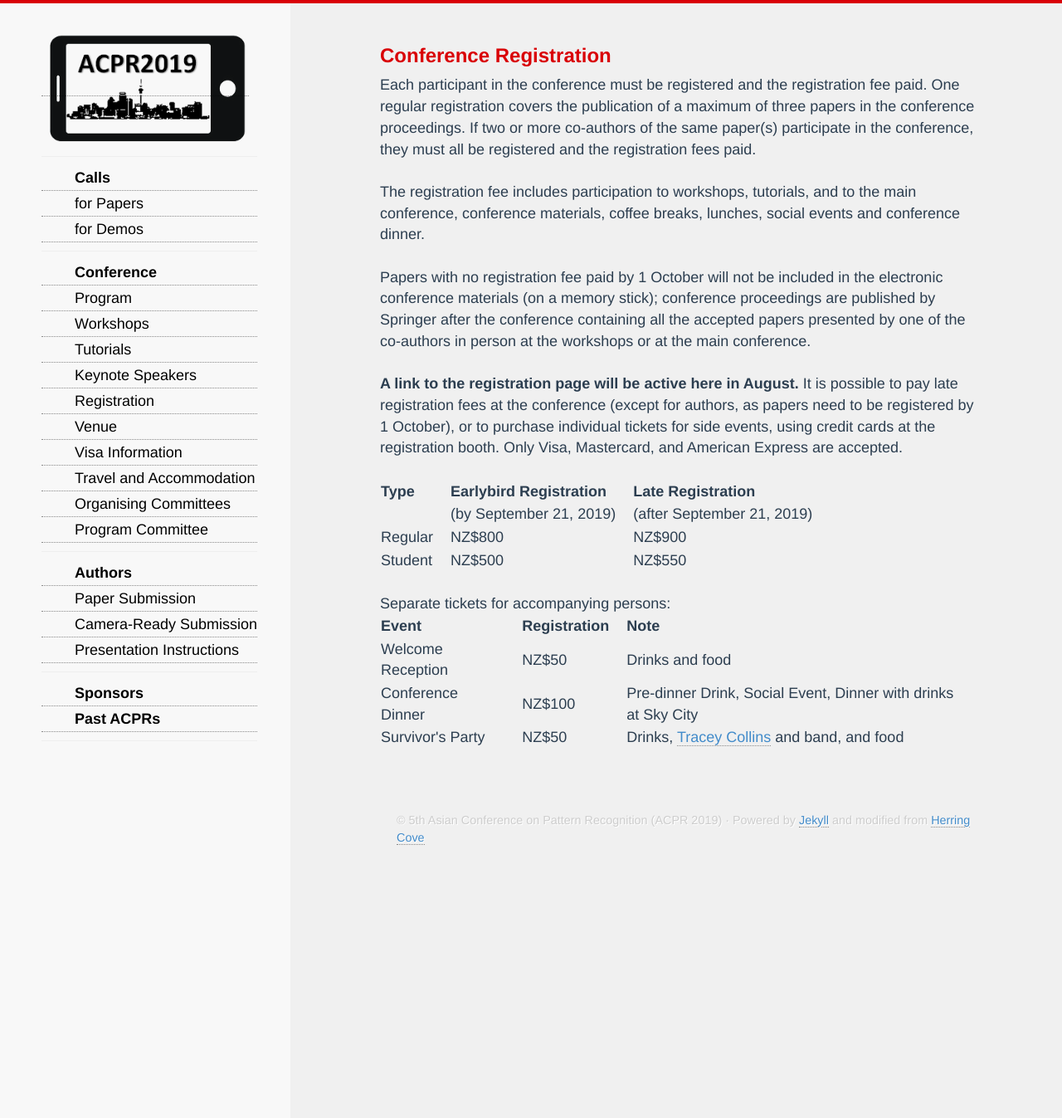
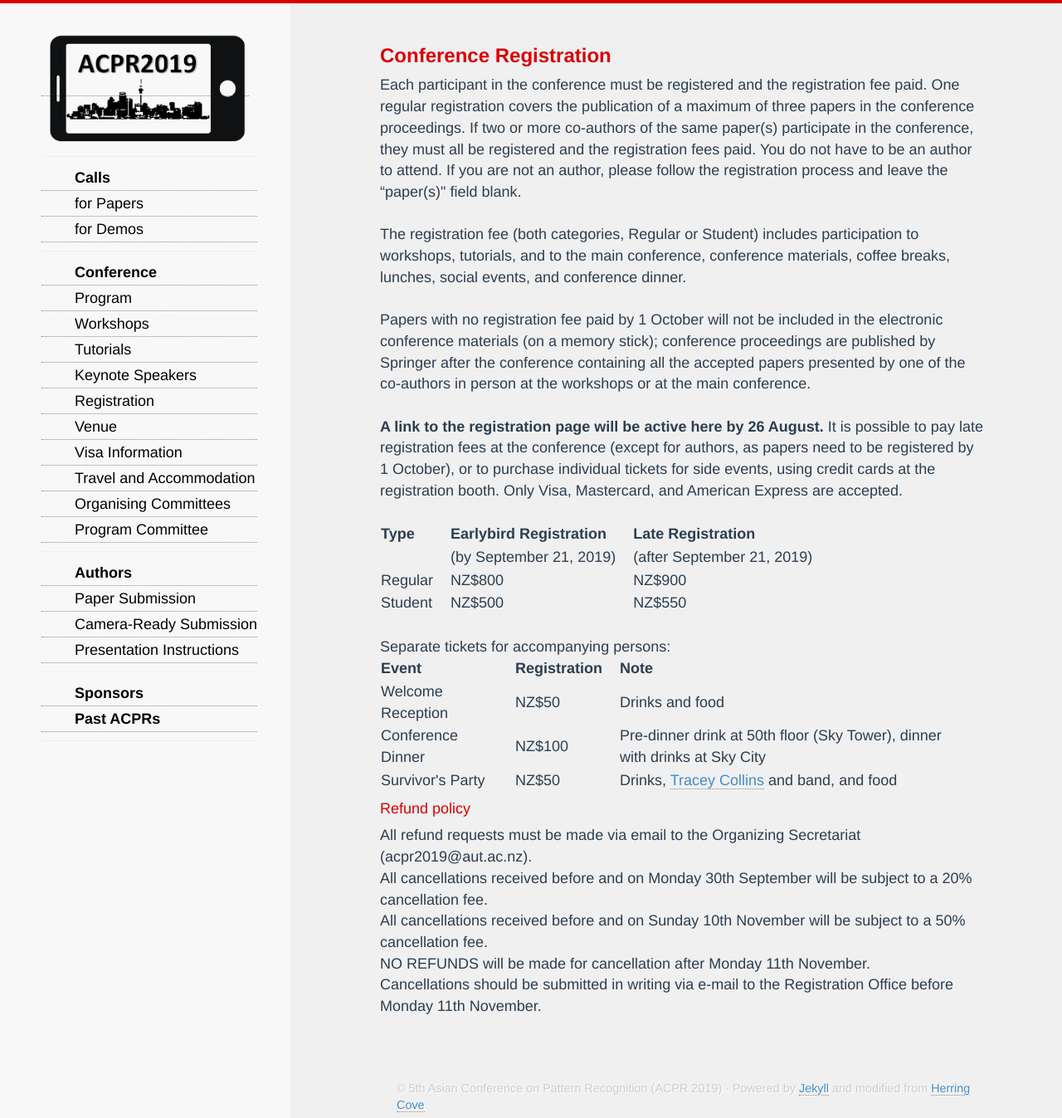
Before and after one commit to AndrewChenUoA/ACPR2019, a Jekyll site: the page built from registration.html, in a window 1280 px wide and 1347 px high. Shown: the whole window at 83% size. Built offline with Jekyll 4.4.1, drawn with Linux system fonts in a browser that asks for light colours; nearby versions of some CDN libraries; Markdown is read by kramdown in place of the engine named in the settings.

Commit message:
Update dates and add sponsor

```diff
--- a/index.html
+++ b/index.html
@@ -35,8 +35,8 @@
   All times are in <a href="https://time.is/IDLW">IDLW</a> / Anywhere in the World (except for the conference itself).<br/>
   <s><a href="submission.html">Abstract</a> Submission: 24 July 2019 (submission of title and abstract in EasyChair)</s><br/>
   We have received 273 registered submissions for the main conference (workshop deadlines are later).<br/>
-  <a href="submission.html">Paper</a> Submission: 1 August 2019 (no extensions)<br/>
-  Supplementary Materials: 1 August 2019<br/>
+  <s><a href="submission.html">Paper</a> Submission: 1 August 2019 (no extensions)</s><br/>
+  <s>Supplementary Materials: 1 August 2019</s><br/>
   Notification to Authors: 1 September 2019<br/>
   <a href="camera-ready.html">Camera Ready</a> Papers Due: 1 October 2019<br/>
   <a href="cfd.html">Demonstration</a> Submission: 1 November 2019<br/>
@@ -74,6 +74,8 @@
 	<a href="https://isair.site/">International Society for Artificial Intelligence and Robotics</a><br/>
 	<a href="https://www.aucklandnz.com/about-ateed"><img src="/images/ateed.png" style="max-height:100px"/></a><br/>
 	<a href="https://www.aucklandnz.com/about-ateed">Auckland Tourism, Events, and Economic Development (ATEED)</a><br/>
+	<a href="http://www.controlvision.co.nz/"><img src="/images/controlvision.png" style="max-height:100px"/></a><br/>
+	<a href="http://www.controlvision.co.nz/">ControlVision</a><br/>
 	<a href="https://www.skycityauckland.co.nz"><img src="/images/skycity.png" style="max-height:100px"/></a><br/>
 	<a href="https://www.skycityauckland.co.nz">SkyCity</a><br/>
 	<a href="https://www.bungy.co.nz/auckland/sky-tower/"><img src="/images/skyjump.jpg" style="max-height:100px"/><img src="/images/skyjump2.jpg" style="max-height:100px"/></a><br/>
--- a/registration.html
+++ b/registration.html
@@ -3,13 +3,13 @@
 ---
 <div>
 <h3>Conference Registration</h3>
-Each participant in the conference must be registered and the registration fee paid. One regular registration covers the publication of a maximum of three papers in the conference proceedings. If two or more co-authors of the same paper(s) participate in the conference, they must all be registered and the registration fees paid.<br/><br/>
+Each participant in the conference must be registered and the registration fee paid. One regular registration covers the publication of a maximum of three papers in the conference proceedings. If two or more co-authors of the same paper(s) participate in the conference, they must all be registered and the registration fees paid. You do not have to be an author to attend. If you are not an author, please follow the registration process and leave the “paper(s)" field blank.<br/><br/>
 
-The registration fee includes participation to workshops, tutorials, and to the main conference, conference materials, coffee breaks, lunches, social events and conference dinner.<br/><br/>
+The registration fee (both categories, Regular or Student) includes participation to workshops, tutorials, and to the main conference, conference materials, coffee breaks, lunches, social events, and conference dinner.<br/><br/>
 
 Papers with no registration fee paid by 1 October will not be included in the electronic conference materials (on a memory stick); conference proceedings are published by Springer after the conference containing all the accepted papers presented by one of the co-authors in person at the workshops or at the main conference.<br/><br/>
 
-<b>A link to the registration page will be active here in August.</b> It is possible to pay late registration fees at the conference (except for authors, as papers need to be registered by 1 October), or to purchase individual tickets for side events, using credit cards at the registration booth. Only Visa, Mastercard, and American Express are accepted.<br/><br/>
+<b>A link to the registration page will be active here by 26 August.</b> It is possible to pay late registration fees at the conference (except for authors, as papers need to be registered by 1 October), or to purchase individual tickets for side events, using credit cards at the registration booth. Only Visa, Mastercard, and American Express are accepted.<br/><br/>
 
 <style>
 td, th {padding-right:20px;}
@@ -52,7 +52,7 @@
     <tr>
         <td>Conference Dinner</td>
         <td>NZ$100</td>
-        <td>Pre-dinner Drink, Social Event, Dinner with drinks at Sky City</td>
+        <td>Pre-dinner drink at 50th floor (Sky Tower), dinner with drinks at Sky City</td>
     </tr>
     <tr>
         <td>Survivor's Party</td>
@@ -60,4 +60,11 @@
         <td>Drinks, <a href="https://www.youtube.com/watch?v=0yWb3RnUX6I">Tracey Collins</a> and band, and food</td>
     </tr>
 </table>
+
+<h4>Refund policy</h4>
+All refund requests must be made via email to the Organizing Secretariat (acpr2019@aut.ac.nz).<br/>
+All cancellations received before and on Monday 30th September will be subject to a 20% cancellation fee.<br/>
+All cancellations received before and on Sunday 10th November will be subject to a 50% cancellation fee.<br/>
+NO REFUNDS will be made for cancellation after Monday 11th November.<br/>
+Cancellations should be submitted in writing via e-mail to the Registration Office before Monday 11th November.
 </div>
--- a/sponsorship.html
+++ b/sponsorship.html
@@ -19,6 +19,8 @@
 	<a href="https://isair.site/">International Society for Artificial Intelligence and Robotics</a><br/>
 	<a href="https://www.aucklandnz.com/about-ateed"><img src="/images/ateed.png" style="max-height:100px"/></a><br/>
 	<a href="https://www.aucklandnz.com/about-ateed">Auckland Tourism, Events, and Economic Development (ATEED)</a><br/>
+	<a href="http://www.controlvision.co.nz/"><img src="/images/controlvision.png" style="max-height:100px"/></a><br/>
+	<a href="http://www.controlvision.co.nz/">ControlVision</a><br/>
 	<a href="https://www.skycityauckland.co.nz"><img src="/images/skycity.png" style="max-height:100px"/></a><br/>
 	<a href="https://www.skycityauckland.co.nz">SkyCity</a><br/>
 	<a href="https://www.bungy.co.nz/auckland/sky-tower/"><img src="/images/skyjump.jpg" style="max-height:100px"/><img src="/images/skyjump2.jpg" style="max-height:100px"/></a><br/>
--- a/submission.html
+++ b/submission.html
@@ -7,8 +7,8 @@
 All times are in <a href="https://time.is/IDLW">IDLW</a> / Anywhere in the World.<br/>
 <s>Abstract Submission: 24 July 2019 (submission of title and abstract in EasyChair)</s><br/>
 We have received 273 registered submissions for the main conference (workshop deadlines are later).<br/>
-Paper submission: 1 August<br/>
-Optional supplementary material: 1 August<br/>
+<s>Paper submission: 1 August</s><br/>
+<s>Optional supplementary material: 1 August</s><br/>
 can be submitted here: <a href="https://easychair.org/conferences/?conf=acpr2019">https://easychair.org/conferences/?conf=acpr2019</a>
 </div>
 
```
Also changed, not shown: images/controlvision.png (added).
